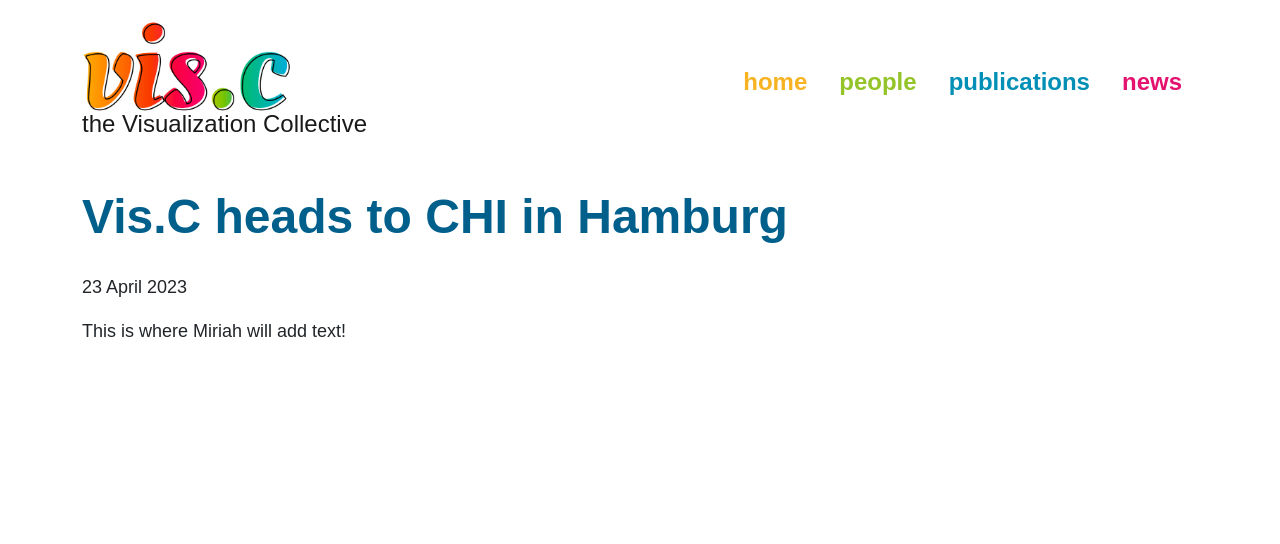
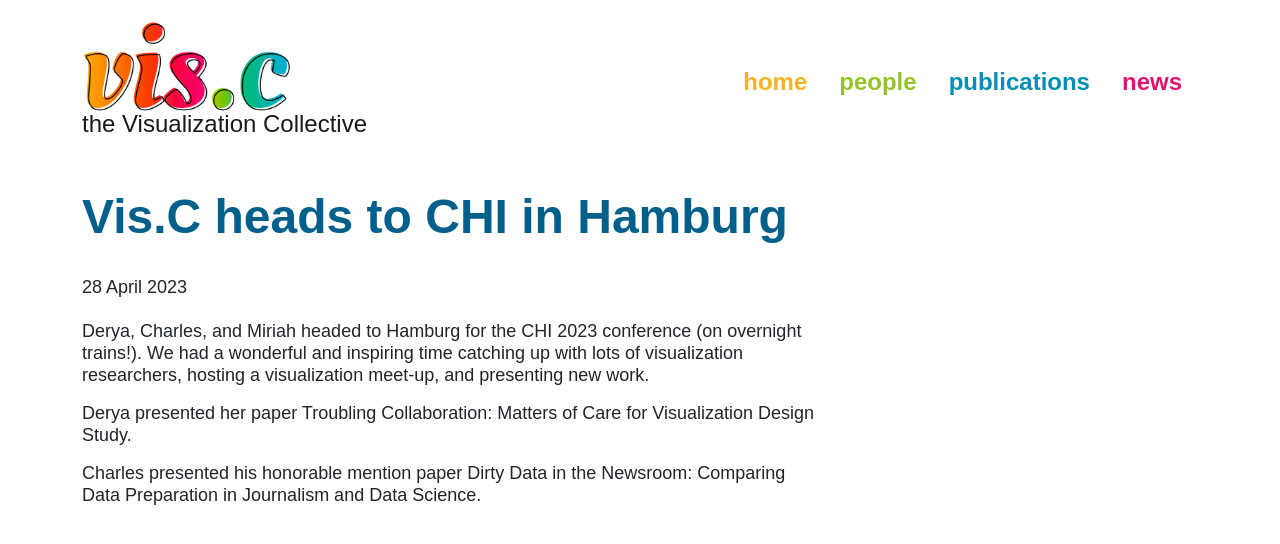
Before and after one commit to visidlab/visidlab.github.io, a Jekyll site: the page built from _news/2023-04-23-CHI.md, in a window 1280 px wide. Shown: the top 544 px of the page. Built offline with Jekyll 4.4.1, drawn with Linux system fonts in a browser that asks for light colours; some web fonts are replaced.

Commit message:
Update 2023-04-23-CHI.md

```diff
--- a/_news/2023-04-23-CHI.md
+++ b/_news/2023-04-23-CHI.md
@@ -1,9 +1,13 @@
 ---
 layout: post
 title: Vis.C heads to CHI in Hamburg
-date: 2023-04-23 15:00:00
-lead-image:
-lead-image-alt-text:
+date: 2023-04-28 15:00:00
+lead-image: visc-at-chi23.JPG
+lead-image-alt-text: Charles, Derya, and Miriah smiling together in front of a CHI23 banner.
 ---
 
-This is where Miriah will add text!
+Derya, Charles, and Miriah headed to Hamburg for the CHI 2023 conference (on overnight trains!). We had a wonderful and inspiring time catching up with lots of visualization researchers, hosting a visualization meet-up, and presenting new work.
+
+Derya presented her paper [Troubling Collaboration: Matters of Care for Visualization Design Study](https://viscollective.github.io/publications/2023_chi_troubling/).
+
+Charles presented his honorable mention paper [Dirty Data in the Newsroom: Comparing Data Preparation in Journalism and Data Science](https://www.cs.ubc.ca/group/infovis/pubs/2023/dirty-data-in-the-newsroom/).
```
